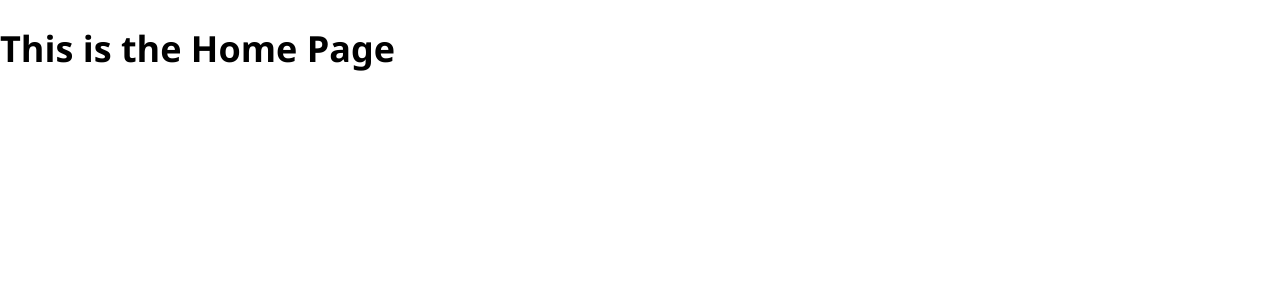
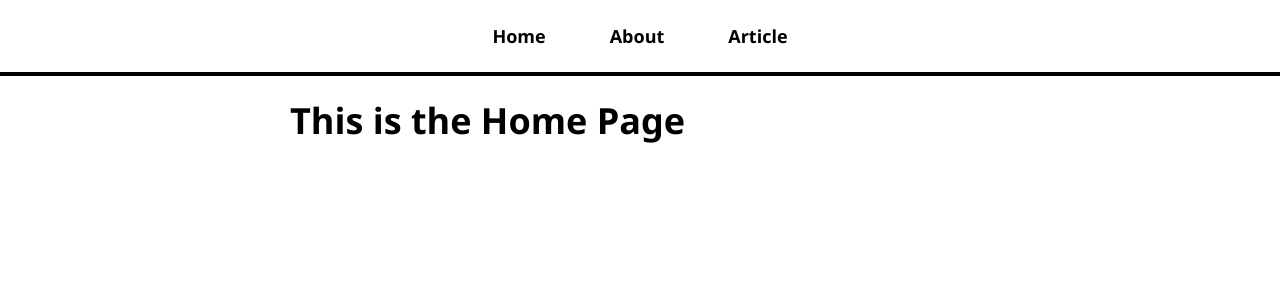
Before and after one commit to ar1936/myblog, a React (Create React App) app: page / in a window 1280 px wide. Shown: the top 300 px of the page. Built offline with nearby package versions, Linux system fonts and the light colour scheme; the HTML template or start-up script is replaced by a standard one.

Commit message:
NavBar added

```diff
--- a/src/App.js
+++ b/src/App.js
@@ -5,29 +5,30 @@
 import ArticlesListPage from './pages/ArticlesListPage';
 import HomePage from './pages/HomePage';
 import NotFoundPage from './pages/NotFoundPage';
+import NavBar from './NavBar';
 
 function App() {
   return (
     <BrowserRouter>
-      <div>
-        <Routes>
+      <div className='App'>
+        <NavBar/>
+        <div id='page-body'>
+          <Routes>
 
-          <Route path="/about" element={<AboutPage/>} />
+            <Route path="/" element={<HomePage />} />
 
-          <Route path="/articles" element={<ArticlePage/>} />
+            <Route path="/about" element={<AboutPage/>} />
 
-          <Route path="/articles/:articleId" element={<ArticlesListPage/>} />
+            <Route path="/articles" element={<ArticlePage/>} />
 
+            <Route path="/articles/:articleId" element={<ArticlesListPage/>} />
 
-          <Route path="/" element={<HomePage/>}/>
+            <Route path="/notfound" element={<NotFoundPage/>} />
 
-          <Route path="/notfound" element={<NotFoundPage/>} />
-
-
-        </Routes>
+          </Routes>
+        </div>
       </div>
     </BrowserRouter>
-
   );
 }
 
--- /dev/null
+++ b/src/NavBar.js
@@ -0,0 +1,19 @@
+import { Link } from "react-router-dom";
+const NavBar = () =>{
+    return(
+        <nav>
+            <ul>
+                <li>
+                    <Link to='/'>Home</Link>
+                </li>
+                <li>
+                    <Link to='/about'>About</Link>
+                </li>
+                <li>
+                    <Link to='/articles'>Article</Link>
+                </li>
+            </ul>
+        </nav>
+    )
+}
+export default NavBar;
```
